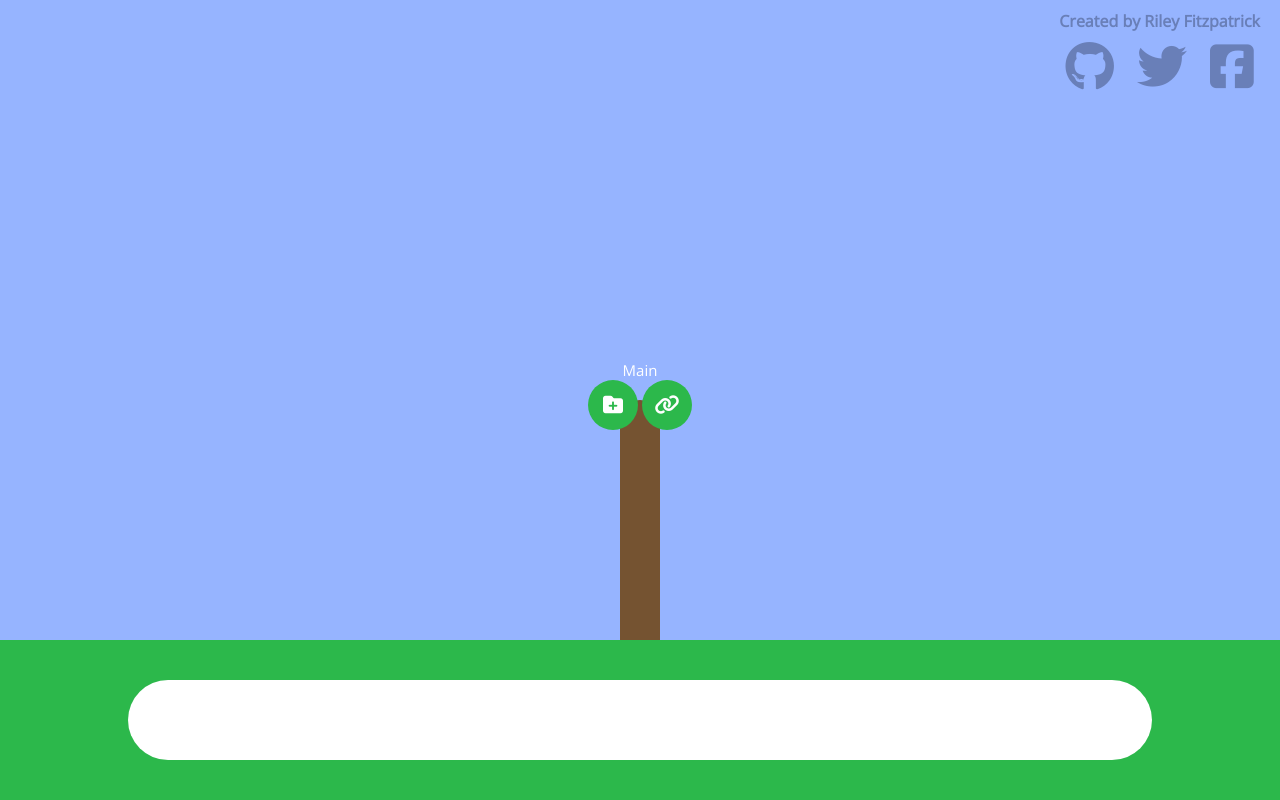
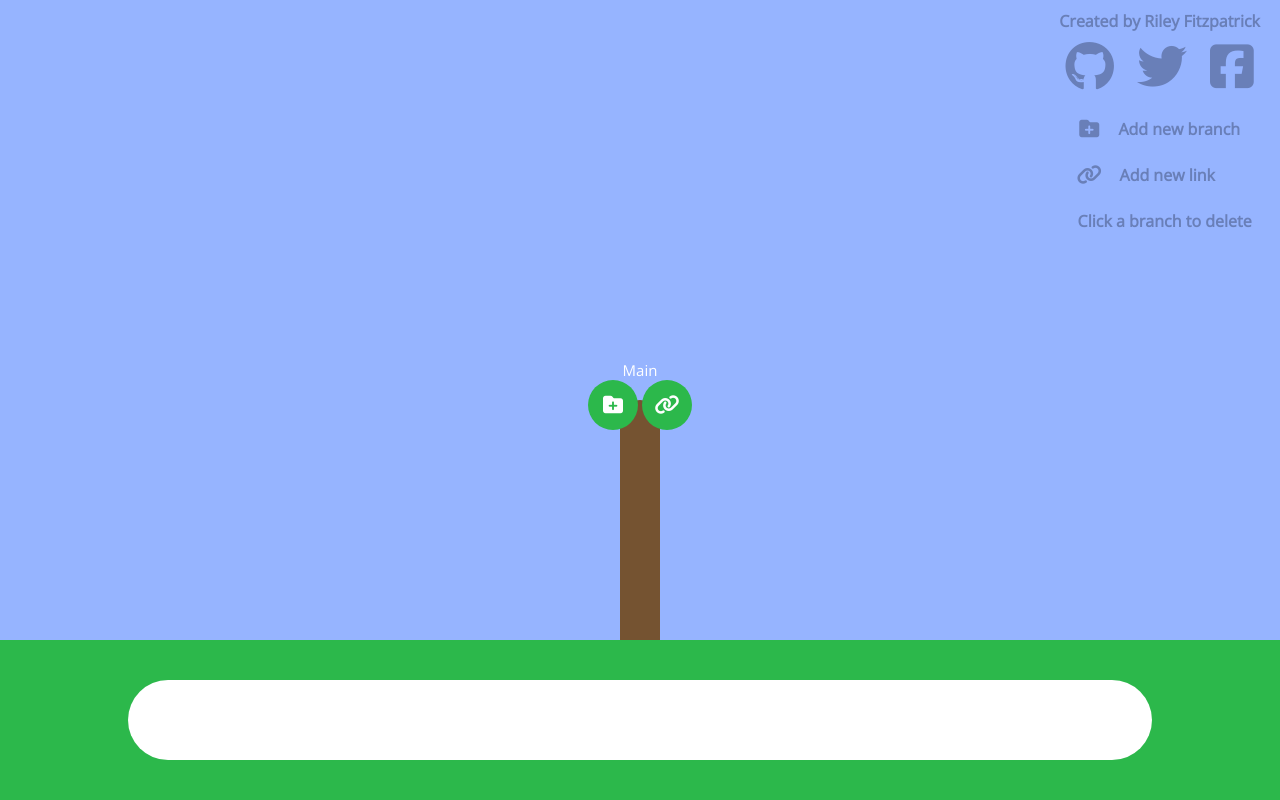
Before and after one commit to rfitz123/Forget-It, a Flask app: page / in a window 1280 px wide. Run offline with Flask 2, Linux system fonts and the light colour scheme; some libraries are stand-ins or nearby versions.

Commit message:
added instructions

```diff
--- a/app/static/css/styles.css
+++ b/app/static/css/styles.css
@@ -21,7 +21,7 @@ body {
     text-align: center;
 }
 
-.info p {
+.info > p {
     margin: 0;
     padding-top: 10px;
     padding-right: 10px;
@@ -35,6 +35,29 @@ body {
     pointer-events: auto;
     color: #697fb8;
     text-align: center;
+}
+
+.help {
+    height: 30px;
+}
+
+.help p {
+    position: relative;
+    top: 2px;
+    font-weight: 600;
+}
+
+.help-circle {
+    width: 30px;
+    height: 30px;
+    font-size: 20px;
+    color: #697fb8;
+}
+
+.help-icon {
+    position: relative;
+    top: 2.5px;
+    font-size: 20px;
 }
 
 ul {
--- a/app/templates/index.html
+++ b/app/templates/index.html
@@ -40,6 +40,23 @@
                     <i class='fab fa-facebook-square'></i>
                 </a>
             </div>
+            <div>
+                <div class='help' style='width: 180px; padding-left: 15px;'>
+                    <div class='help-circle' style='float: left;'>
+                        <i class='fas fa-folder-plus help-icon'></i>
+                    </div>
+                    <p>Add new branch</p>
+                </div>
+                <div class='help' style='width: 180px; padding-left: 15px;'>
+                    <div class='help-circle' style='float: left;'>
+                        <i class='fas fa-link help-icon'></i>
+                    </div>
+                    <p style='left: -12px;'>Add new link</p>
+                </div>
+                <div class='help'>
+                    <p>Click a branch to delete</p>
+                </div>
+            </div>
         </div>
         <script type="text/javascript" src="../static/scripts/script.js"></script>
     </body>
```
